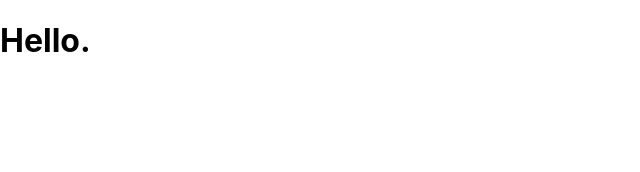
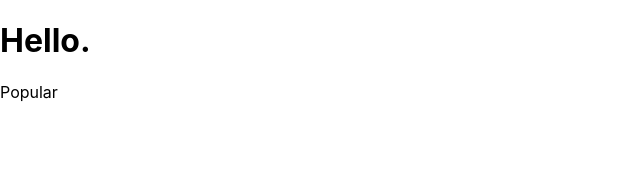
Before and after one commit to kevinj14902/Recipe-App, a React (Create React App) app: page / in a window 1280 px wide. Shown: the top 172 px of the page, without its empty margins (0-640 px from the left). Built offline with nearby package versions, Linux system fonts and the light colour scheme.

Commit message:
added components and pages

```diff
--- a/package.json
+++ b/package.json
@@ -39,6 +39,7 @@
     ]
   },
   "devDependencies": {
+    "@babel/plugin-transform-private-property-in-object": "^7.24.7",
     "gh-pages": "^6.1.1"
   }
 }
--- a/src/App.js
+++ b/src/App.js
@@ -1,7 +1,10 @@
+import Pages from "./pages/Pages";
+
 function App() {
   return (
     <div className="App">
       <h1>Hello.</h1>
+      <Pages />
     </div>
   );
 }
--- /dev/null
+++ b/src/components/Popular.jsx
@@ -0,0 +1,7 @@
+function Popular() {
+    return (
+      <div>Popular</div>
+    );
+  }
+
+  export default Popular;
--- /dev/null
+++ b/src/pages/Home.jsx
@@ -0,0 +1,13 @@
+import Popular from '../components/Popular';
+
+import React from 'react'
+
+function Home() {
+  return (
+    <div>
+        <Popular />
+    </div>
+  );
+}
+
+export default Home;
--- /dev/null
+++ b/src/pages/Pages.jsx
@@ -0,0 +1,12 @@
+import React from 'react';
+import Home from './Home';
+
+function Pages() {
+  return (
+    <div>
+        <Home />
+    </div>
+  )
+}
+
+export default Pages;
```
Also changed, not shown: 2 other files (tests, documents, lock files or other folders).
